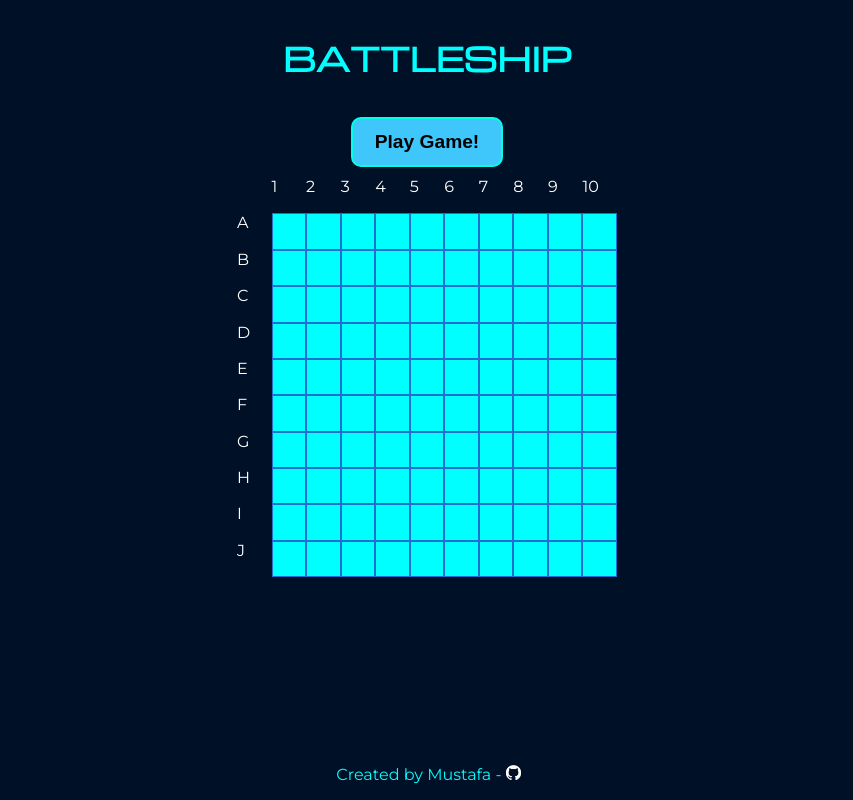
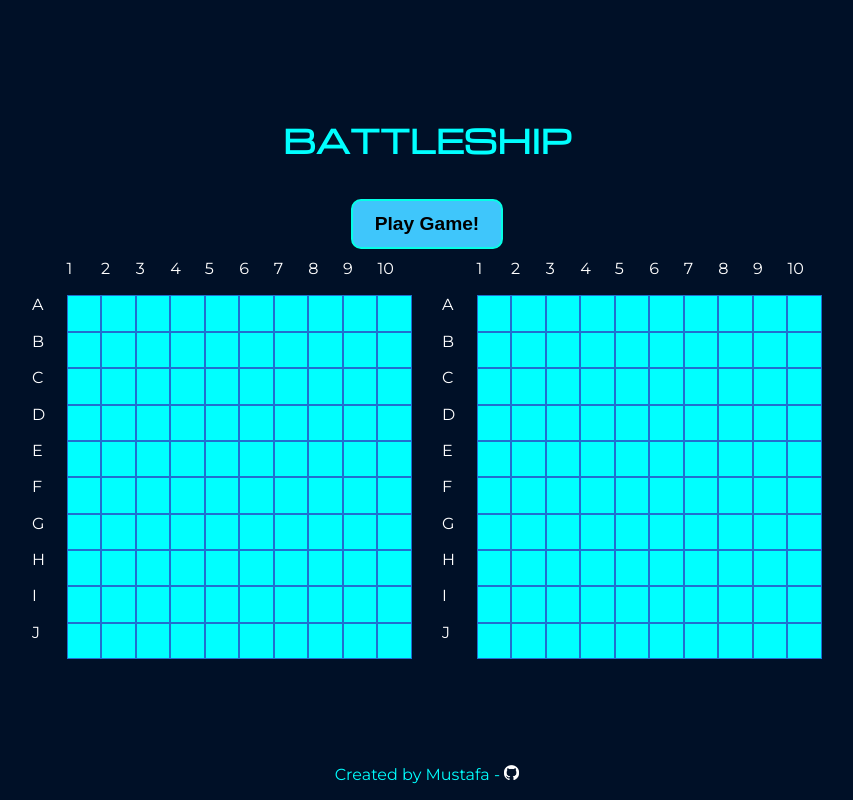
Before and after one commit to mustafa-bhatti/Battleship, a website built with webpack: page src/template.html in a window 1280 px wide. Shown: the whole page, without its empty margins (213-1066 px from the left). Built offline with nearby package versions, Linux system fonts and the light colour scheme.

Commit message:
footer stays at the bottom using flex. creategrid() now renders two boards for each player

```diff
--- a/src/index.js
+++ b/src/index.js
@@ -2,3 +2,4 @@ import './styles.css';
 import { createGrid } from './ui';
 
 createGrid()
+// createGrid()
--- a/src/styles.css
+++ b/src/styles.css
@@ -6,21 +6,28 @@
   --blue: rgb(0, 16, 39);
   --blue-light: rgb(63, 198, 251);
   --cyan: cyan;
-  --blue-dark : rgb(33, 111, 207);
+  --blue-dark: rgb(33, 111, 207);
+  height: 100vh;
+
 
 }
 
 body {
+  margin: 0;
+  padding: 0;
   font-family: 'Montserrat', sans-serif;
   background-color: var(--blue);
   color: var(--cyan);
-
+  display: flex;
+  flex-direction: column;
+  min-height: 100%;
 }
 h2 {
   font-family: 'Michroma';
   font-size: 2rem;
 }
 .main-container {
+  flex: 1;
   display: flex;
   flex-direction: column;
   justify-content: center;
@@ -28,7 +35,10 @@ h2 {
   gap: 10px;
   /* padding-bottom: 20px;
   border: 2px solid var(--cyan); */
-
+}
+.board-container {
+  display: flex;
+  gap: 30px;
 }
 button {
   cursor: pointer;
@@ -46,21 +56,18 @@ button {
   -o-border-radius: 10px;
   border-radius: 10px;
 }
-button:active{
+button:active {
   background-color: var(--blue);
   color: var(--cyan);
 }
 footer {
-  position: absolute;
-  bottom: 0;
   text-align: center;
-  width: 99%;
+}
 
-}
 .grid-container {
   display: grid;
-  grid-template-columns: repeat(11,1fr);
-  grid-template-rows: repeat(11,1fr);
+  grid-template-columns: repeat(11, 1fr);
+  grid-template-rows: repeat(11, 1fr);
   /* outline: 1px solid white; */
   width: 380px;
   height: 400px;
--- a/src/template.html
+++ b/src/template.html
@@ -10,8 +10,9 @@
     <div class="main-container">
       <h2>BATTLESHIP</h2>
       <button type="button" id="play-btn">Play Game!</button>
-      <div class="grid-container">
-
+      <div class="board-container">
+        <div class="grid-container player-board"></div>
+        <div class="grid-container computer-board"></div>
       </div>
     </div>
     <footer>
--- a/src/ui.js
+++ b/src/ui.js
@@ -1,24 +1,30 @@
 export const createGrid = function () {
-  const gridContainer = document.querySelector('.grid-container');
+  const playerBoard = document.querySelector('.player-board');
+  const computerBoard = document.querySelector('.computer-board');
   const letters = 'ABCDEFGHIJ';
   for (let x = 0; x < 11; x++) {
     for (let y = 0; y < 11; y++) {
+      const playerDiv = createChild(x, y);
+      const computerDiv = createChild(x, y);
+      computerBoard.appendChild(computerDiv)
+      playerBoard.appendChild(playerDiv)
+    }
+  }
+
+  function createChild(x, y) {
     const newDiv = document.createElement('div');
     if (x == 0 && y == 0) {
       newDiv.className = 'empty';
     } else if (x == 0 && y > 0) {
       newDiv.className = 'label';
-        newDiv.textContent = y
-      }else if (x > 0 && y ==0 ){
+      newDiv.textContent = y;
+    } else if (x > 0 && y == 0) {
       newDiv.className = 'label';
-        newDiv.textContent = letters[x-1];
-      }
-
-       else {
+      newDiv.textContent = letters[x - 1];
+    } else {
       newDiv.className = 'box';
       newDiv.dataset.position = [x, y];
     }
-      gridContainer.appendChild(newDiv);
-    }
+    return newDiv;
   }
 };
```
Lines whose indentation alone changed are shown as unchanged.
